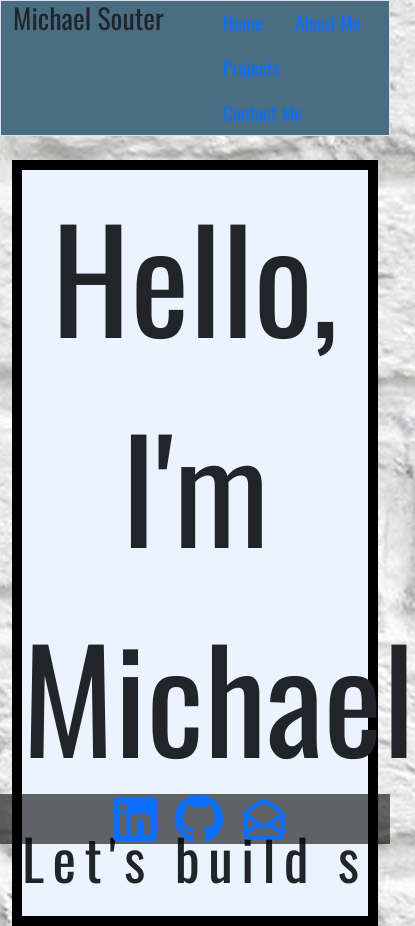
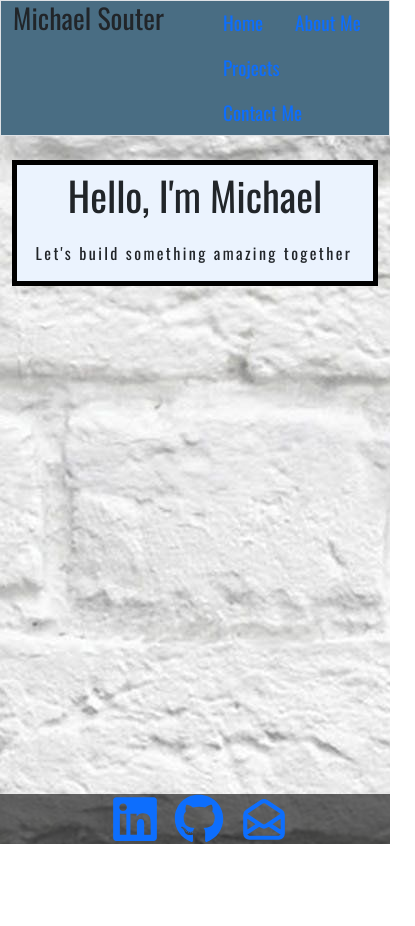
Before and after one commit to lelandcypress/react_portfolio, a React (Create React App) app: page / in a window 390 px wide. Shown: the whole page, 415 px wide, since content can reach past the window. After the commit the page ends 844 px from the top, so only its background shows below. Built offline with nearby package versions, Linux system fonts and the light colour scheme; a web font is replaced by a local one.

Commit message:
responsive media querries added

```diff
--- a/src/components/pages/Contact.js
+++ b/src/components/pages/Contact.js
@@ -1,4 +1,5 @@
 import React from "react";
+import "../styles/Contact.css";
 
 class Contact extends React.Component {
   constructor(props) {
@@ -22,7 +23,7 @@ class Contact extends React.Component {
   render() {
     return (
       <div clasName="container">
-        <div className="card w-50 mx-2 p-4 my-5">
+        <div className="card responsive-width mx-2 p-4 my-5">
           <div>
             <h1>Contact</h1>
           </div>
--- /dev/null
+++ b/src/components/styles/Contact.css
@@ -0,0 +1,9 @@
+.responsive-width {
+  width: 50%;
+}
+
+@media screen and (max-width: 450px) {
+  .responsive-width {
+    width: 100%;
+  }
+}
--- a/src/components/styles/Home.css
+++ b/src/components/styles/Home.css
@@ -42,3 +42,13 @@
 .home-border {
   border: solid 10px black;
 }
+
+@media screen and (max-width: 450px) {
+  .welcome {
+    font-size: 1em;
+  }
+
+  .home-border {
+    border: solid 5px black;
+  }
+}
```
